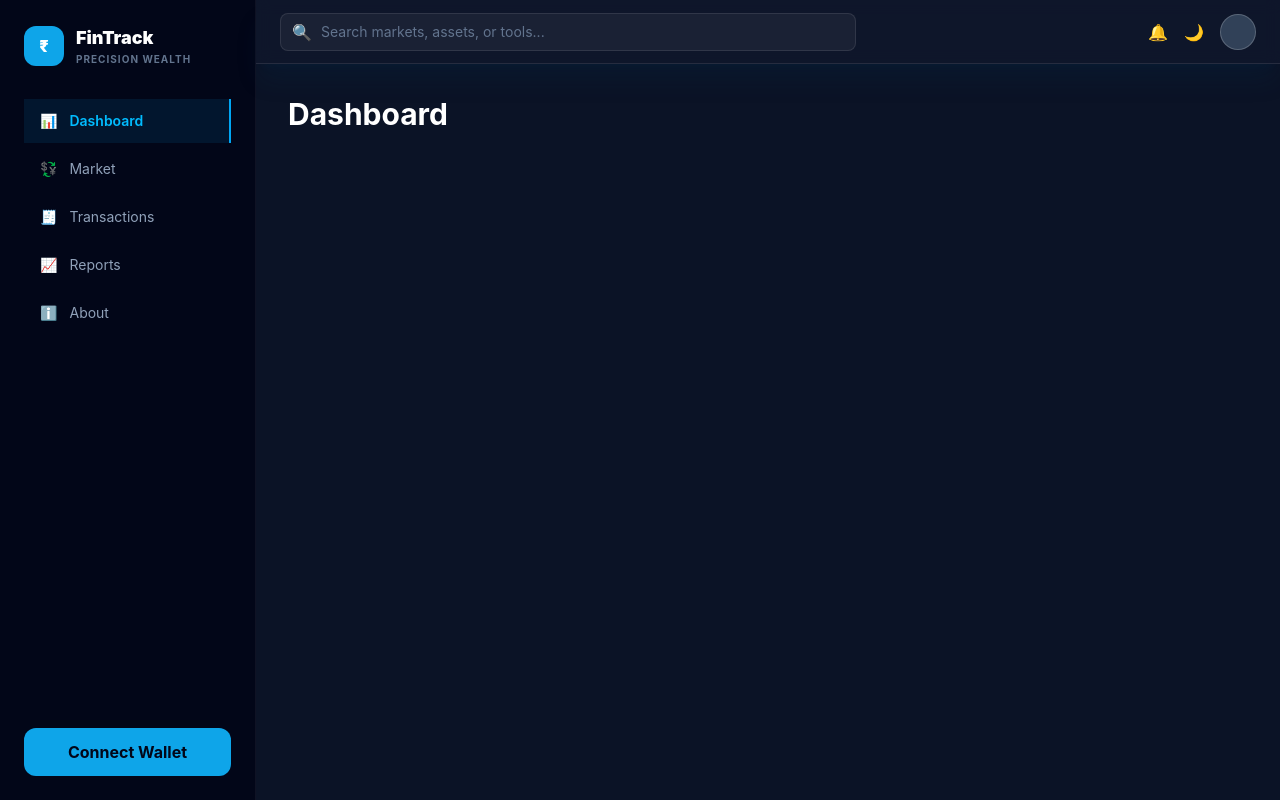
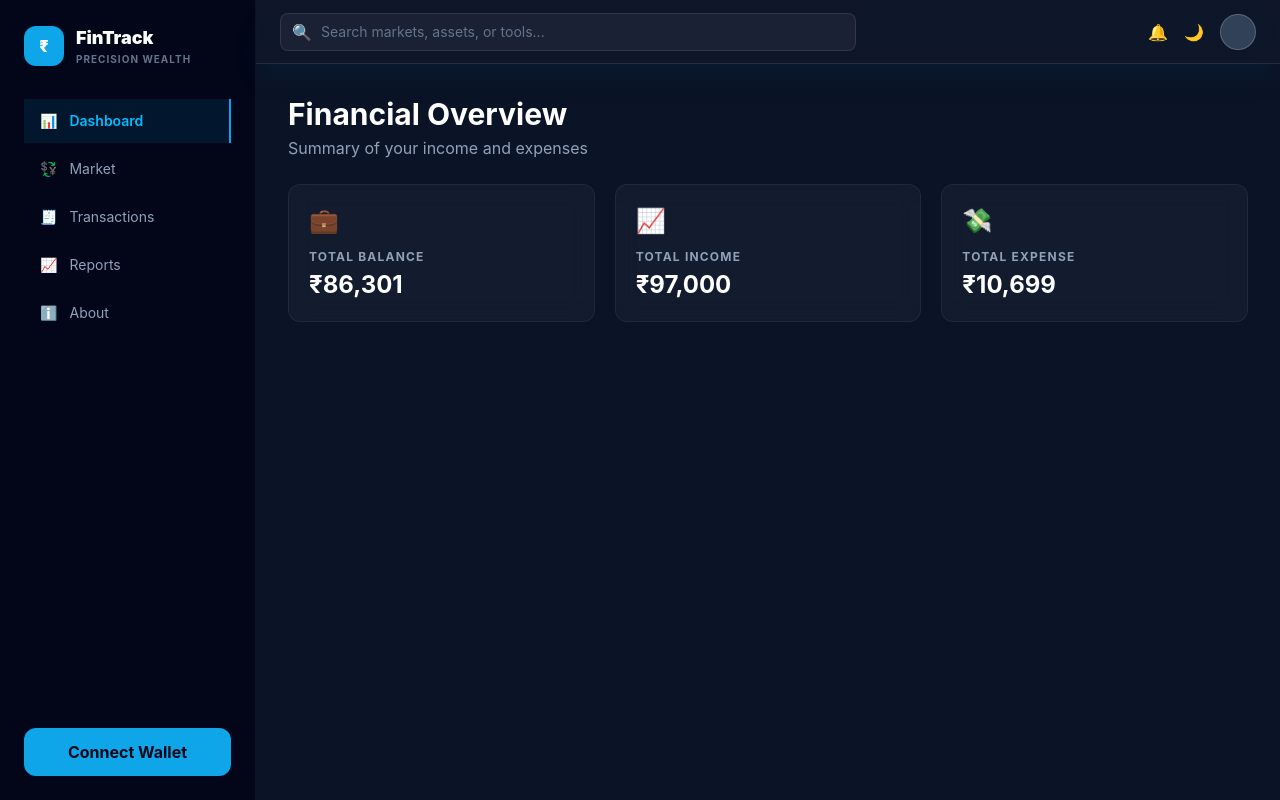
Before and after one commit to anupam311/Fintrack_Dashboard, a React (Vite) app: page / in a window 1280 px wide. Built offline with nearby package versions, Linux system fonts and the light colour scheme.

Commit message:
Add dashboard UI with stat cards using sample data

```diff
--- /dev/null
+++ b/src/components/StatCard.jsx
@@ -0,0 +1,18 @@
+function StatCard({ title, value, icon }) {
+  return (
+    <div className="glass-card p-5 rounded-xl flex flex-col justify-between min-h-32">
+      <div className="text-2xl mb-3">{icon}</div>
+
+      <div>
+        <p className="text-slate-400 text-xs uppercase tracking-widest font-bold">
+          {title}
+        </p>
+        <h3 className="text-2xl font-bold text-white mt-1">
+          {value}
+        </h3>
+      </div>
+    </div>
+  );
+}
+
+export default StatCard;
--- a/src/pages/Dashboard.jsx
+++ b/src/pages/Dashboard.jsx
@@ -1,5 +1,44 @@
+import { defaultTransactions } from "../data/categories";
+import { calculateTotals } from "../utils/calculateTotals";
+import { formatCurrency } from "../utils/formatCurrency";
+import StatCard from "../components/StatCard";
+
 function Dashboard() {
-  return <h1 className="text-3xl font-bold text-white">Dashboard</h1>;
+  const totals = calculateTotals(defaultTransactions);
+
+  return (
+    <div className="space-y-6">
+      <div>
+        <h1 className="text-3xl font-bold text-white">
+          Financial Overview
+        </h1>
+        <p className="text-slate-400 mt-1">
+          Summary of your income and expenses
+        </p>
+      </div>
+
+      {/* Stat Cards */}
+      <div className="grid grid-cols-1 md:grid-cols-3 gap-5">
+        <StatCard
+          title="Total Balance"
+          value={formatCurrency(totals.balance)}
+          icon="💼"
+        />
+
+        <StatCard
+          title="Total Income"
+          value={formatCurrency(totals.income)}
+          icon="📈"
+        />
+
+        <StatCard
+          title="Total Expense"
+          value={formatCurrency(totals.expense)}
+          icon="💸"
+        />
+      </div>
+    </div>
+  );
 }
 
 export default Dashboard;
```
